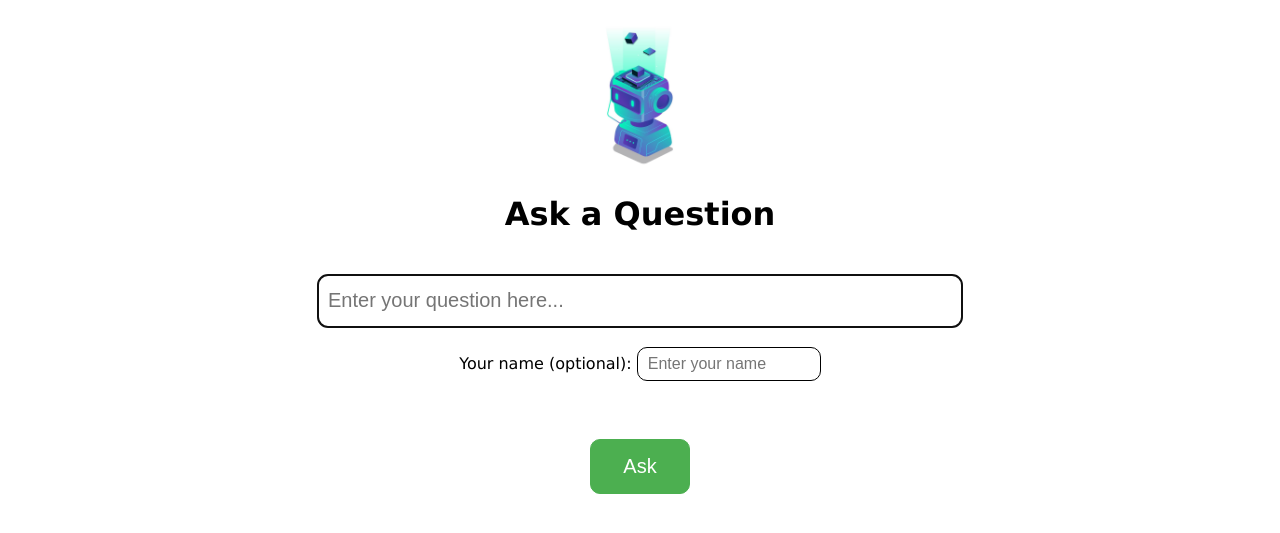
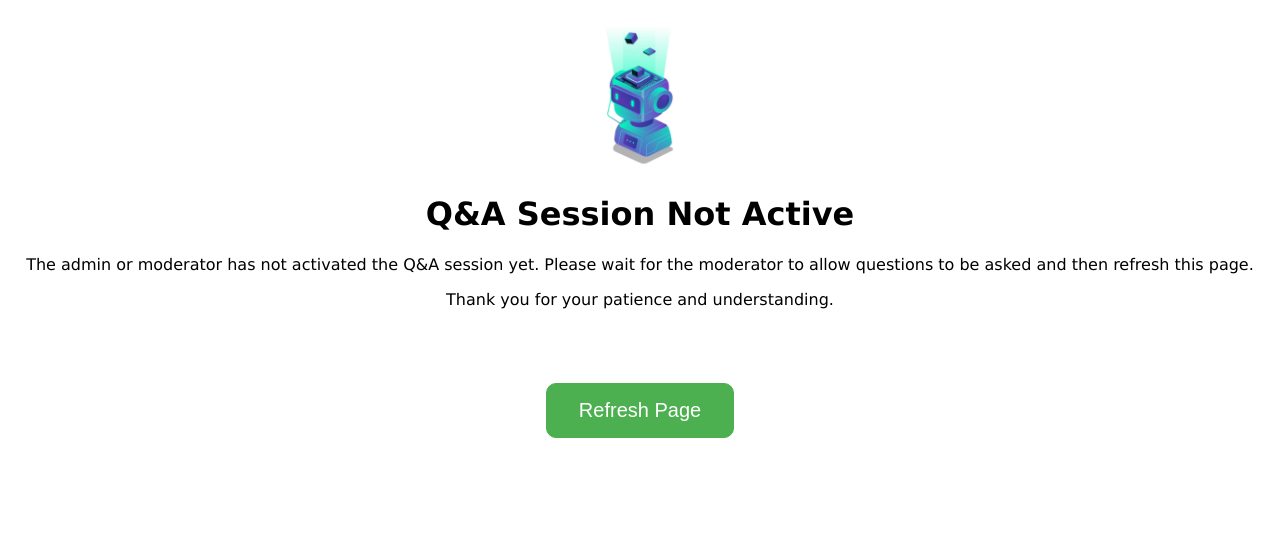
Before and after one commit to Prakhar896/QuestionAnswer, a Flask app: page /ask in a window 1280 px wide. Shown: the top 533 px of the page. Run offline with Flask 3, Linux system fonts and the light colour scheme.

Commit message:
updated ask page workflow to prevent user from asking if session is not active

```diff
--- a/main.py
+++ b/main.py
@@ -40,7 +40,7 @@ def homepage():
 
 @app.route("/ask")
 def ask():
-    return render_template("ask.html")
+    return render_template("ask.html", sessionIsActive=data['session']['active'])
 
 @app.route("/logout")
 def logout():
--- a/supportJSFiles/ask.js
+++ b/supportJSFiles/ask.js
@@ -38,6 +38,7 @@ function ask() {
         .then(response => {
             if (response.status == 200) {
                 if (!response.data.startsWith("ERROR")) {
+                    if (!response.data.startsWith("UERROR")) {
                         if (response.data.startsWith("SUCCESS")) {
                             heading.innerText = 'Your question was submitted!'
                             askButton.innerText = 'Ask Again'
@@ -46,6 +47,10 @@ function ask() {
                         } else {
                             alert("Something went wrong. Please try again.")
                             console.log("Unknown response received from servers; response: " + response.data)
+                        }
+                    } else {
+                        alert("The admin has disabled the Q&A session. The web page will reload. Please try again later.")
+                        location.reload()
                     }
                 } else {
                     alert("An error occurred. Please try again.")
--- a/supportJSFiles/index.js
+++ b/supportJSFiles/index.js
@@ -31,7 +31,7 @@ function login() {
 
                         const loggedInToken = response.data.substring("SUCCESS: Logged in; Token: ".length)
 
-                        location.href = `/session/${loggedInToken}/unanswered`
+                        location.href = `/session/${loggedInToken}/admin`
                     } else {
                         alert("Unknown response received from server. Please try again.")
                         console.log("Unknown response received; response: " + response.data)
--- a/templates/ask.html
+++ b/templates/ask.html
@@ -55,6 +55,7 @@
 
 <body>
     <img src="/assets/NYPAILogo" height="150px">
+    {% if sessionIsActive %}
     <h1 id="heading">Ask a Question</h1>
     <br>
     <div id="mainContent">
@@ -68,6 +69,14 @@
         <br>
     </div>
     <button onclick="ask()" class="fancyButtons" id="askButton">Ask</button>
+    {% else %}
+    <h1 id="heading">Q&A Session Not Active</h1>
+    <p>The admin or moderator has not activated the Q&A session yet. Please wait for the moderator to allow questions to be asked and then refresh this page.</p>
+    <p>Thank you for your patience and understanding.</p>
+    <br>
+    <br>
+    <button onclick="location.reload()" class="fancyButtons" id="askButton">Refresh Page</button></a>
+    {% endif %}
     <br>
     <br>
     <script src="/assets/copyright"></script>
```
Lines whose indentation alone changed are shown as unchanged.
